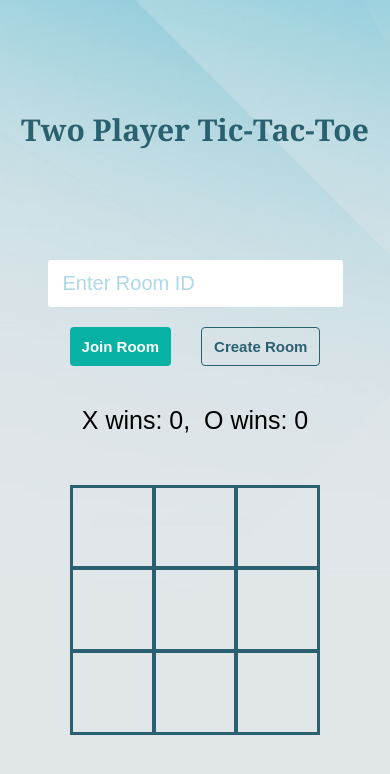
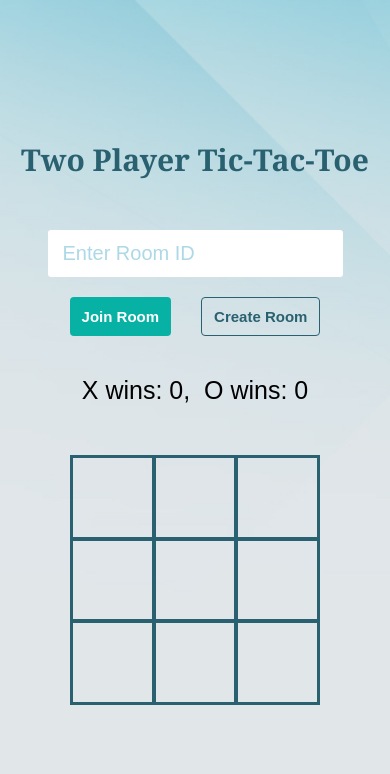
Before and after one commit to soni-naveen/Tictactoenaveen, a website: page index.html in a window 390 px wide. Drawn offline with nearby package versions, Linux system fonts and the light colour scheme; no server answers.

Commit message:
mobile view updated

```diff
--- a/style.css
+++ b/style.css
@@ -131,13 +131,17 @@ h2 {
     width: 300px;
     height: 300px;
   }
-  #inputbtns{
+  #inputbtns {
     justify-content: center;
   }
 }
 @media (max-width: 480px) {
+  body {
+    justify-content: center;
+  }
   #heading {
     font-size: 30px;
+    margin-bottom: 50px;
   }
   #board {
     width: 250px;
```
